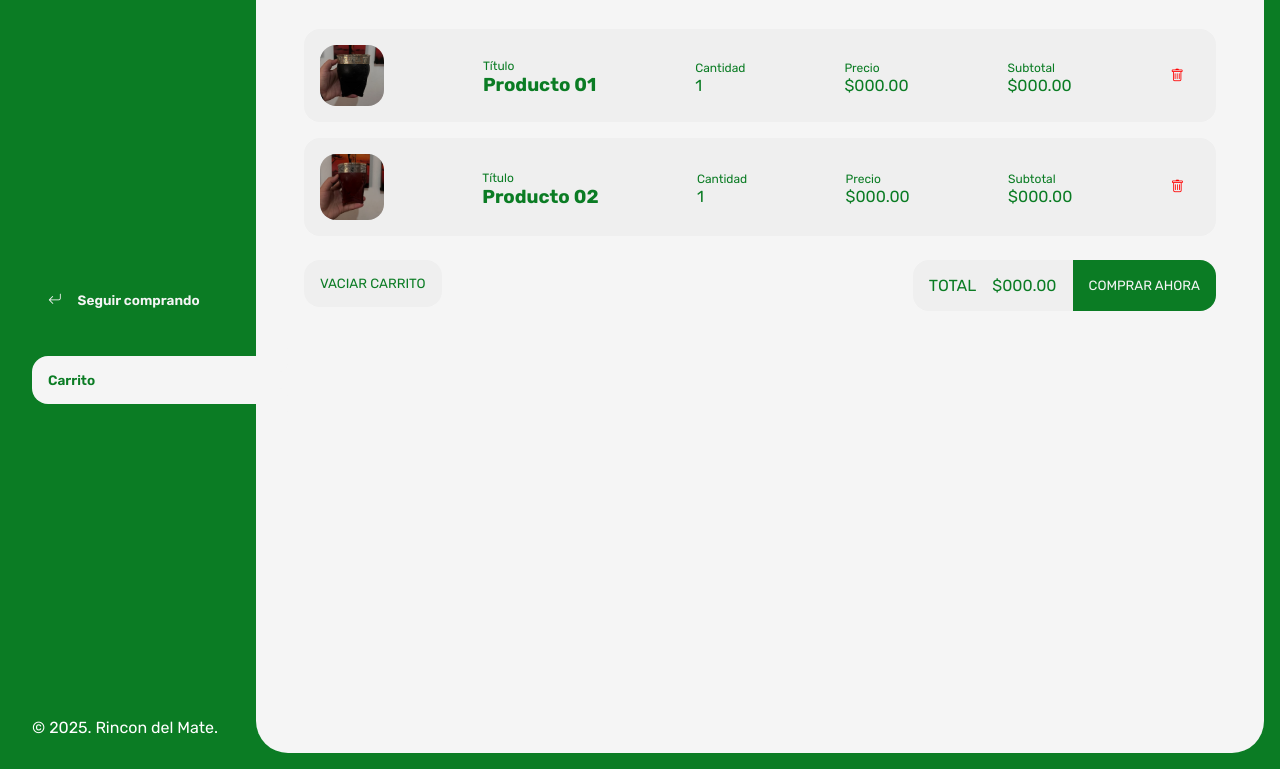
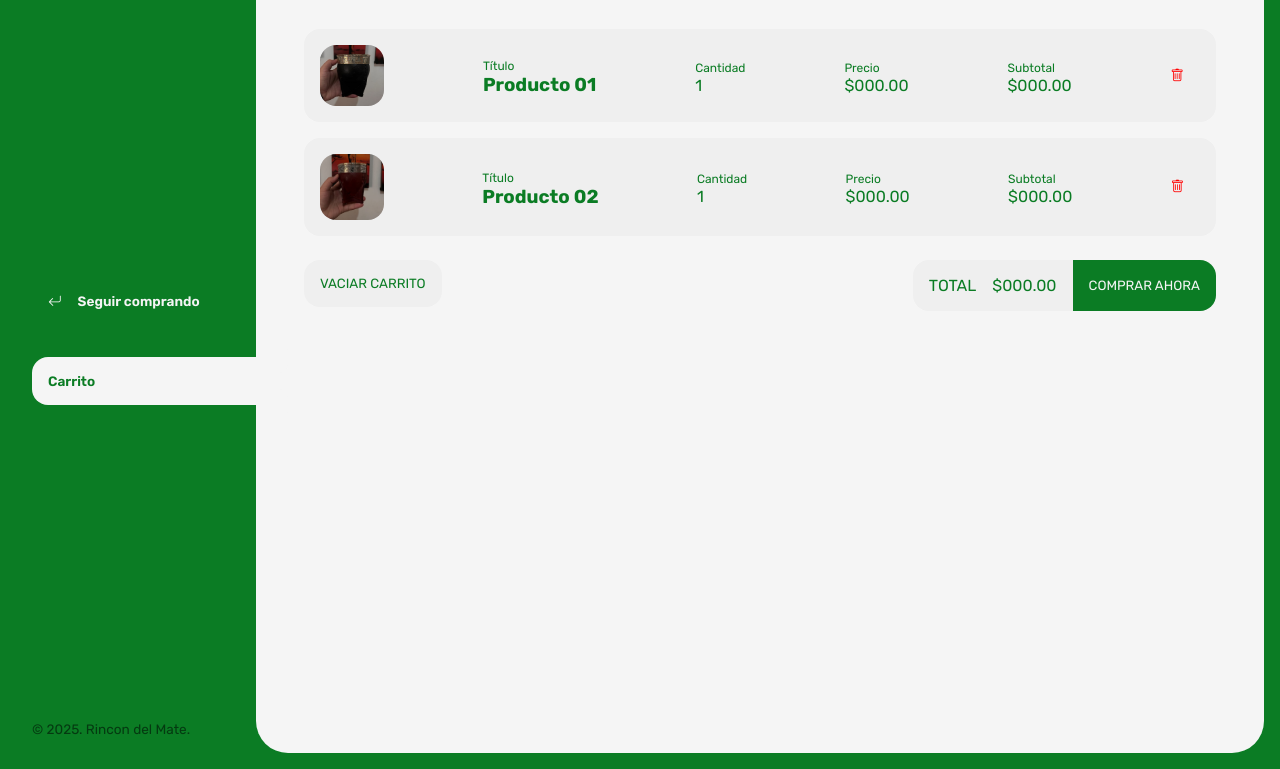
Before and after one commit to LTRuiz/RinconDelMate, a plain HTML site: page carrito.html in a window 1280 px wide. Shown: the part 95-864 px from the top of the page. Drawn offline with nearby package versions, Linux system fonts and the light colour scheme.

Commit message:
modificacion carrito.html

```diff
--- a/carrito.html
+++ b/carrito.html
@@ -25,7 +25,7 @@
                     </li>
                 </ul>
             </nav>
-            <footer class="texto footer">© 2025. Rincon del Mate.</footer>
+            <footer class="texto-footer">© 2025. Rincon del Mate.</footer>
         </aside>
         <main>
             <h2 class="titulo-principal">Carrito</h2>
```
